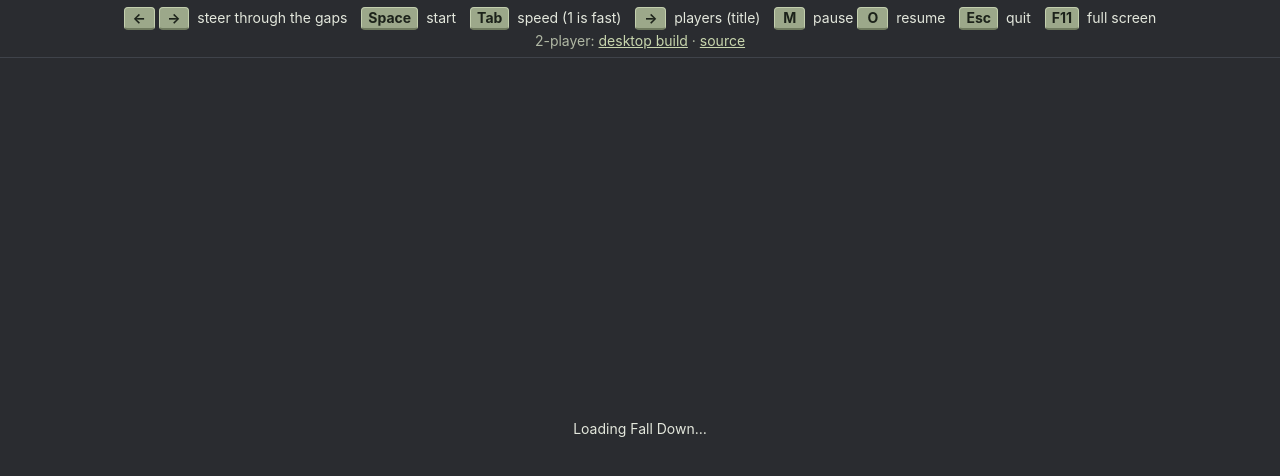
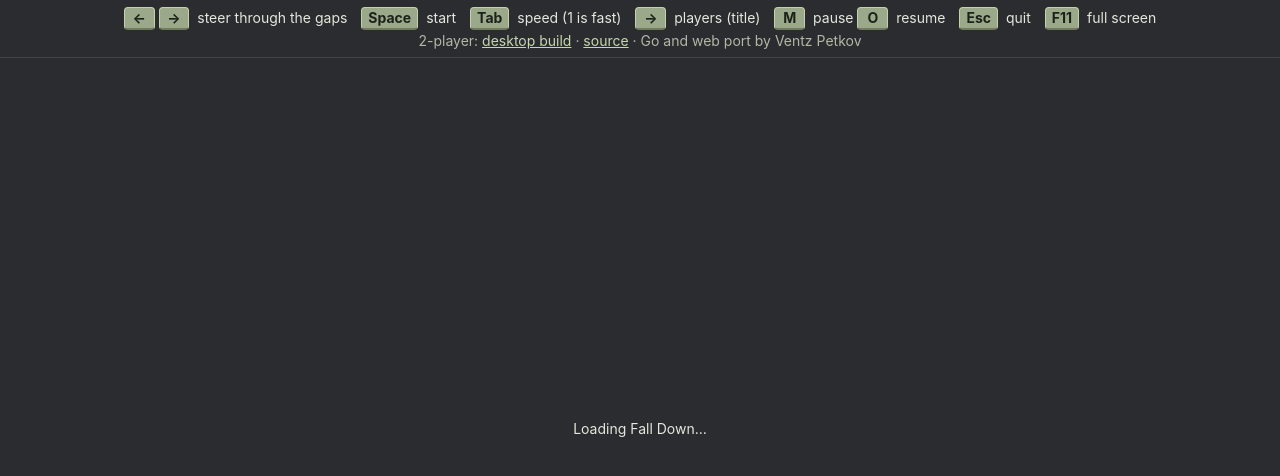
Before and after one commit to ventz/falldown, a plain HTML site: page web/index.html in a window 1280 px wide. Drawn offline with Linux system fonts and the light colour scheme; a script that the page names is missing.

Commit message:
Credit the Go and web port on the web page
Add the author to the links at the end of the controls bar.

```diff
--- a/web/index.html
+++ b/web/index.html
@@ -31,7 +31,7 @@
   <span><kbd>M</kbd> pause <kbd>O</kbd> resume</span>
   <span><kbd>Esc</kbd> quit</span>
   <span><kbd>F11</kbd> full screen</span>
-  <span class="links">2-player: <a href="https://github.com/ventz/falldown/releases/latest">desktop build</a> · <a href="https://github.com/ventz/falldown">source</a></span>
+  <span class="links">2-player: <a href="https://github.com/ventz/falldown/releases/latest">desktop build</a> · <a href="https://github.com/ventz/falldown">source</a> · Go and web port by Ventz Petkov</span>
 </div>
 <script src="wasm_exec.js"></script>
 <script>
```
